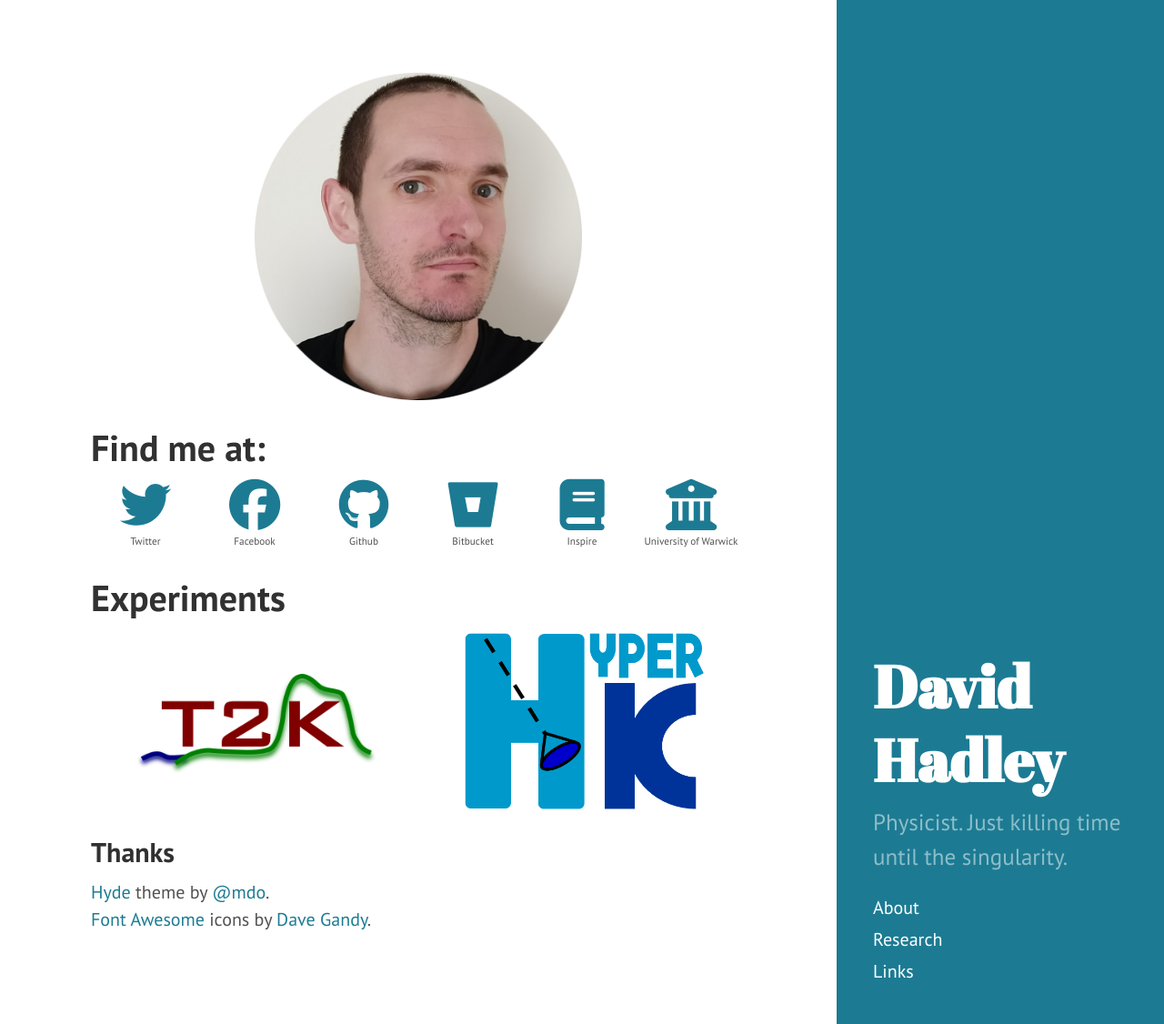
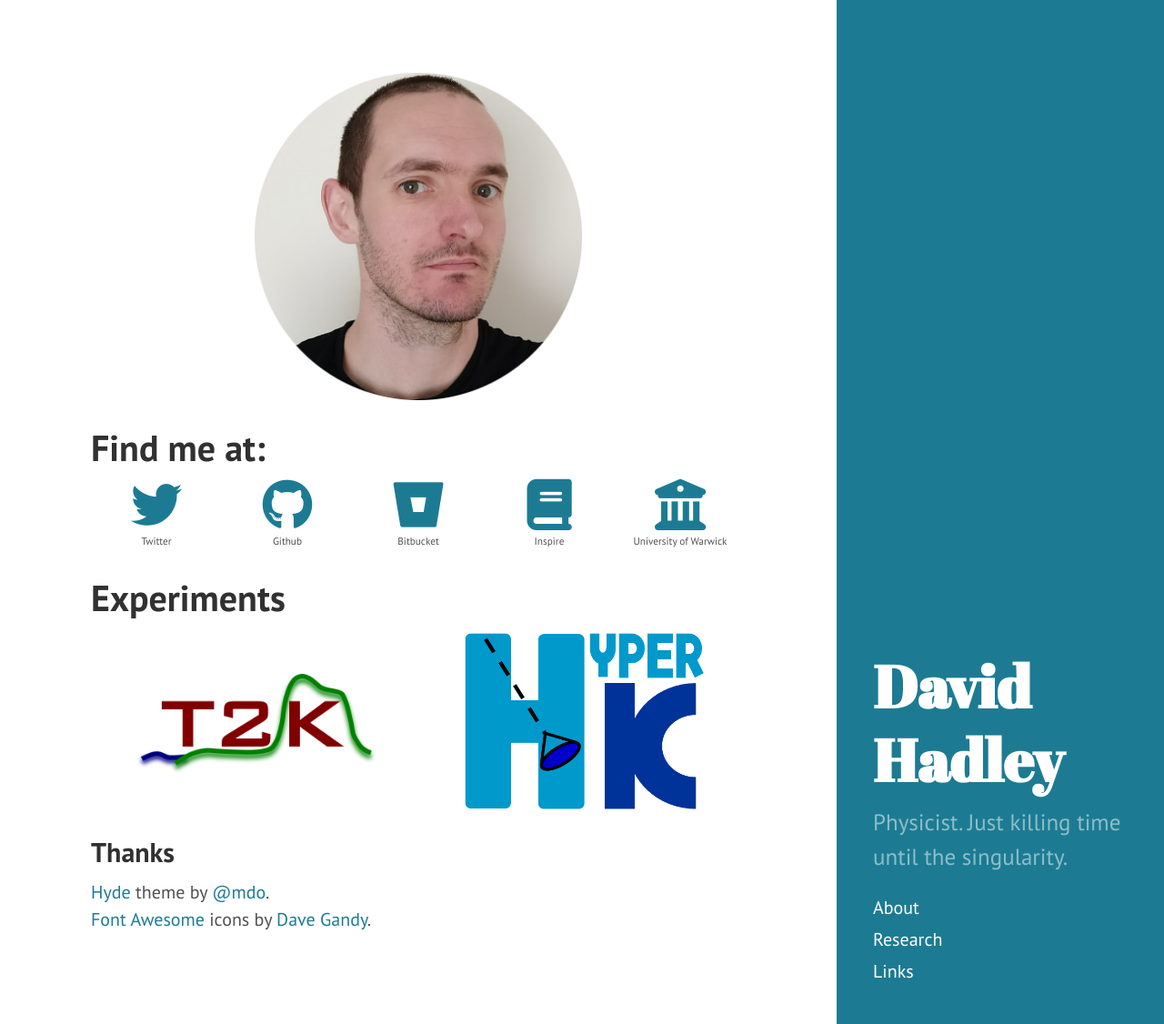
Before and after one commit to davehadley/davehadley.github.io, a Jekyll site: the page built from index.html, in a window 1280 px wide and 1126 px high. Shown: the whole window at 91% size. Built offline with Jekyll 4.4.1, drawn with Linux system fonts in a browser that asks for light colours; nearby versions of some CDN libraries.

Commit message:
Remove Facebook as a valid means of connecting with davehadley.

```diff
--- a/index.html
+++ b/index.html
@@ -15,13 +15,6 @@ title: Home
     <p class="imgrow">
       <a href="https://twitter.com/davehadley_"><span title="Twitter" class="fa fa-twitter fa-5x"></span></a>
       <br />Twitter
-    </p>
-  </div>
-
-  <div class="imgrow">
-    <p class="imgrow">
-      <a href="https://facebook.com/dave.richard.hadley"><span title="Facebook" class="fa fa-facebook-official fa-5x"></span></a>
-    <br />Facebook
     </p>
   </div>
 
```
